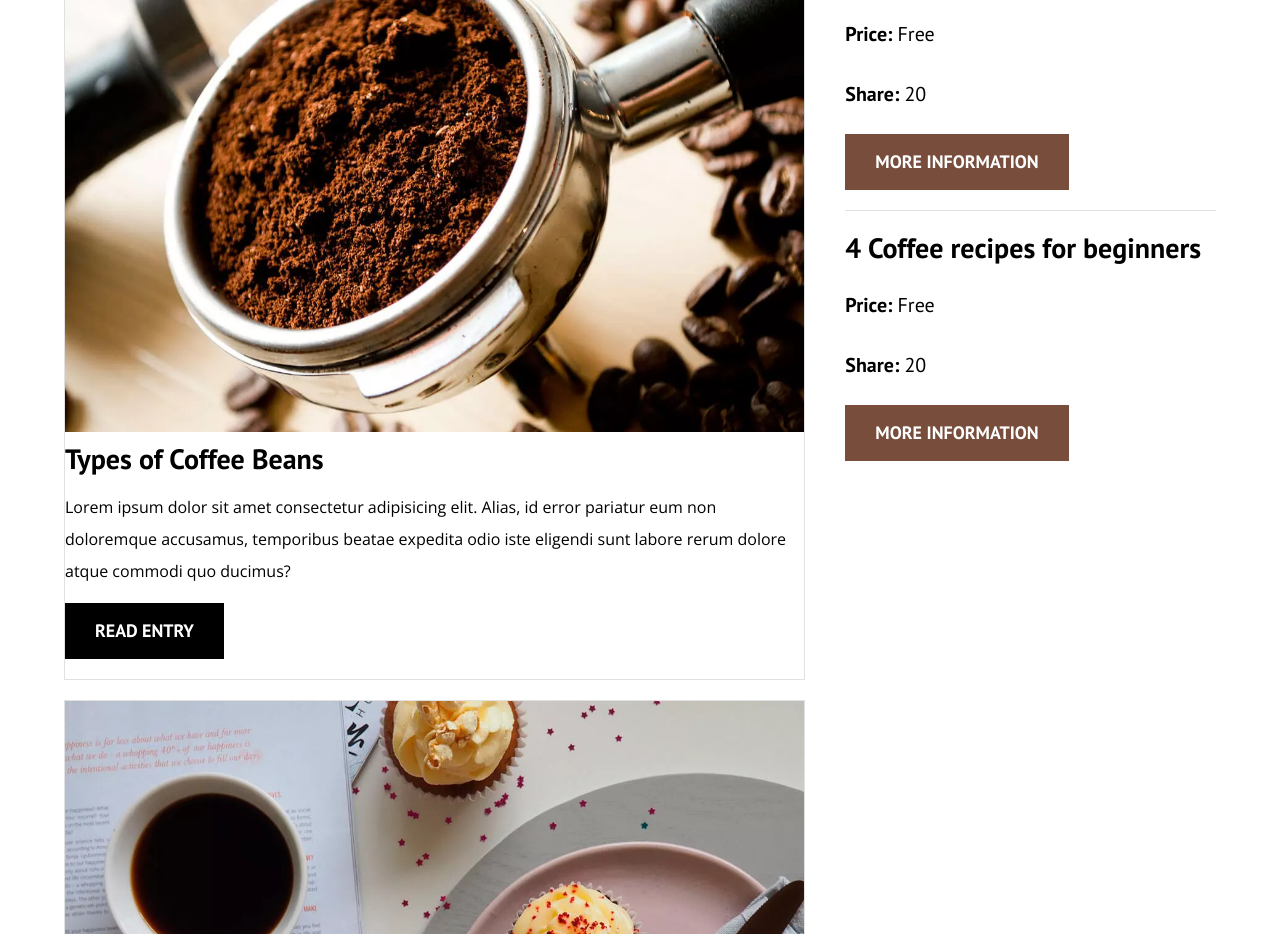
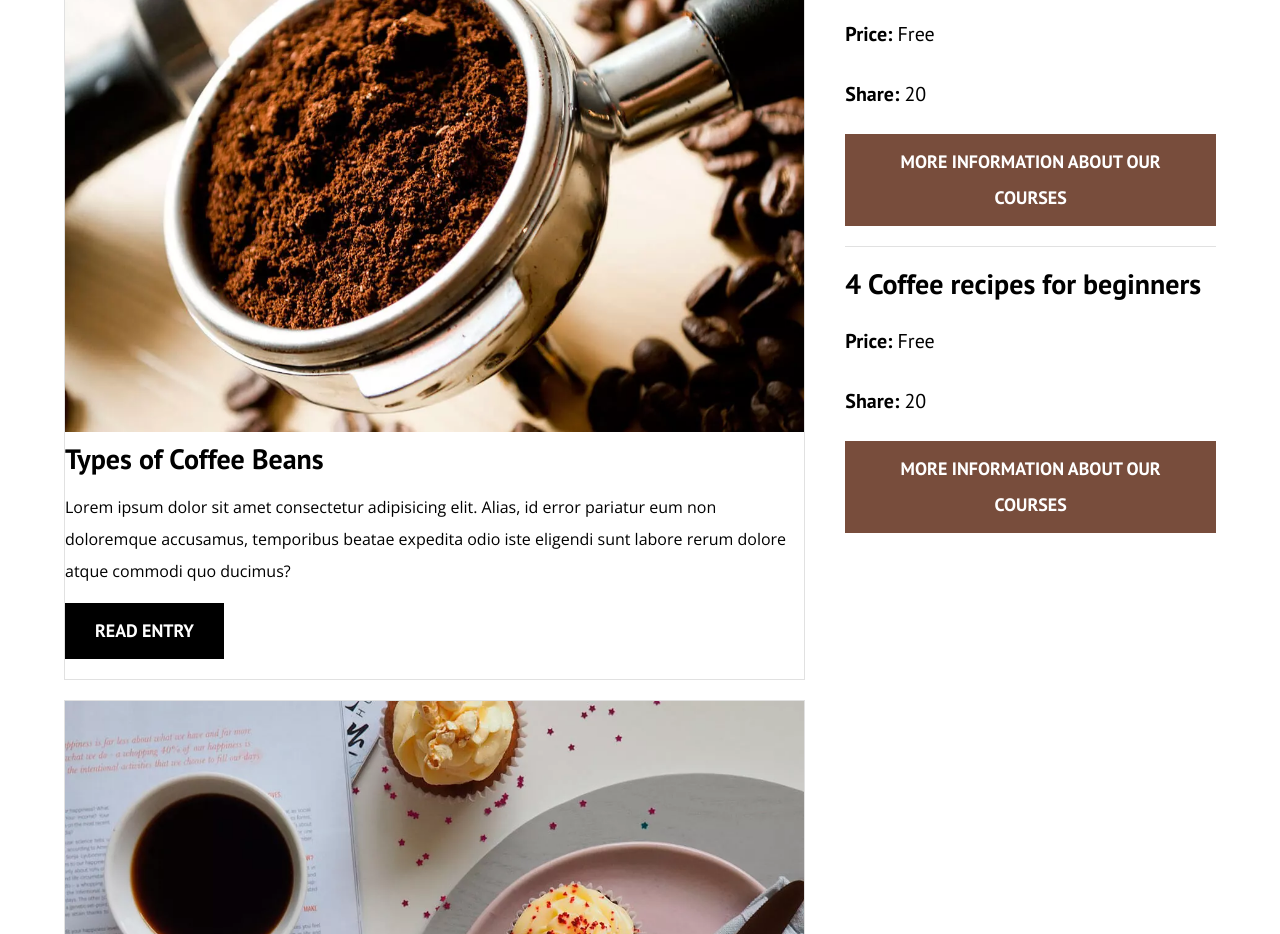
Before and after one commit to luisjavierluna/CafeBlog, an Angular app: page / in a window 1280 px wide. Shown: the part 780-1714 px from the top of the page. Built offline with nearby package versions, Linux system fonts and the light colour scheme.

Commit message:
101. Etiquetas Meta

```diff
--- a/src/app/landing-page/landing-page.component.html
+++ b/src/app/landing-page/landing-page.component.html
@@ -96,7 +96,7 @@
           <p class="widget-course__label">Share:
             <span class="widget-course__info">20</span>
           </p>
-          <a routerLink="/entry" class="button button--secondary">More Information</a>
+          <a routerLink="/entry" class="button button--secondary">More Information about our courses</a>
         </li>
 
         <li class="widget-course">
@@ -107,7 +107,7 @@
           <p class="widget-course__label">Share:
             <span class="widget-course__info">20</span>
           </p>
-          <a routerLink="/entry" class="button button--secondary">More Information</a>
+          <a routerLink="/entry" class="button button--secondary">More Information about our courses</a>
         </li>
       </ul>
     </aside>
--- a/src/index.html
+++ b/src/index.html
@@ -5,6 +5,7 @@
   <title>CafeBlog</title>
   <base href="/">
   <meta name="viewport" content="width=device-width, initial-scale=1">
+  <meta name="description" content="Coffee Blog Web Page">
   <link rel="icon" type="image/x-icon" href="favicon.ico">
 
   <!-- Prefetch -->
```
